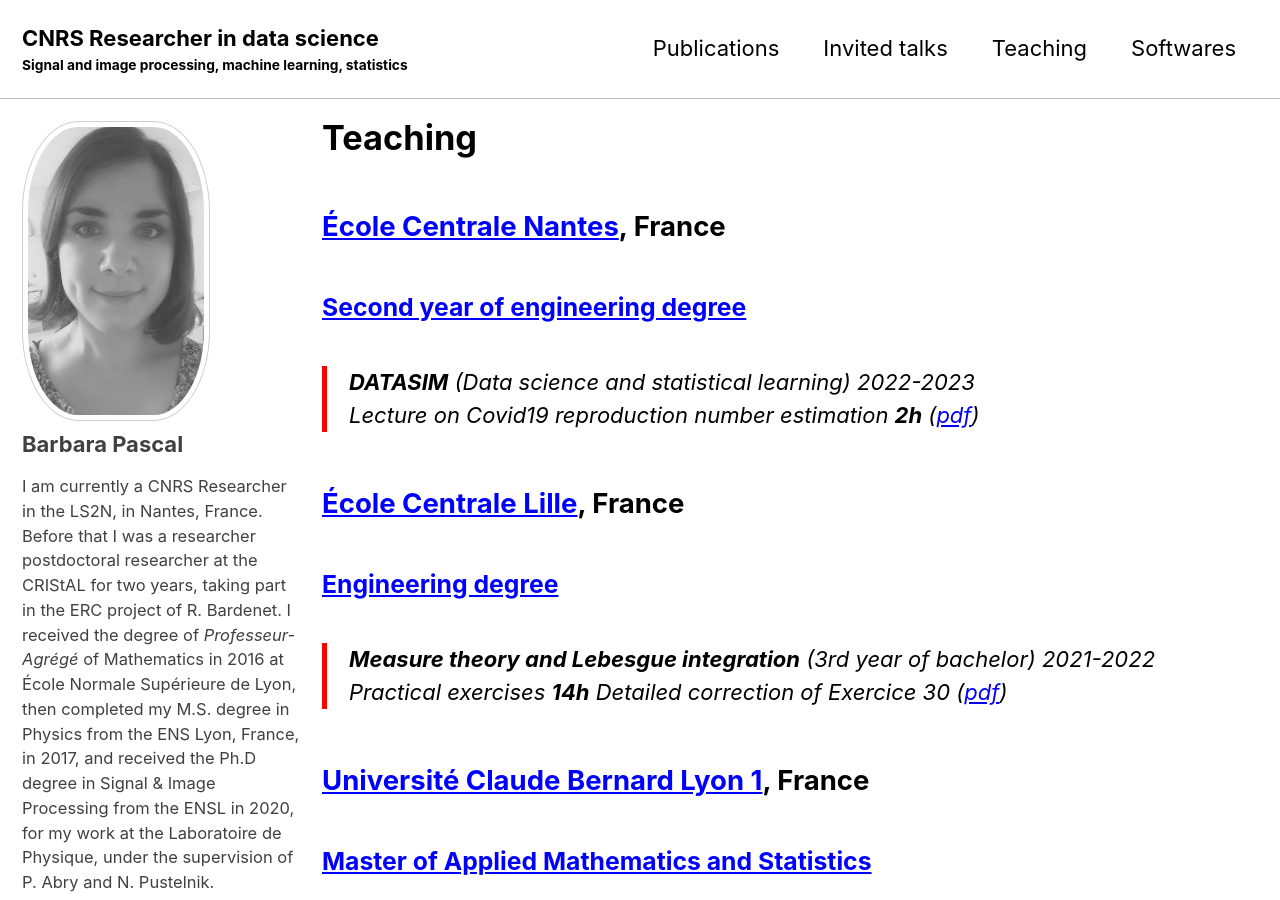
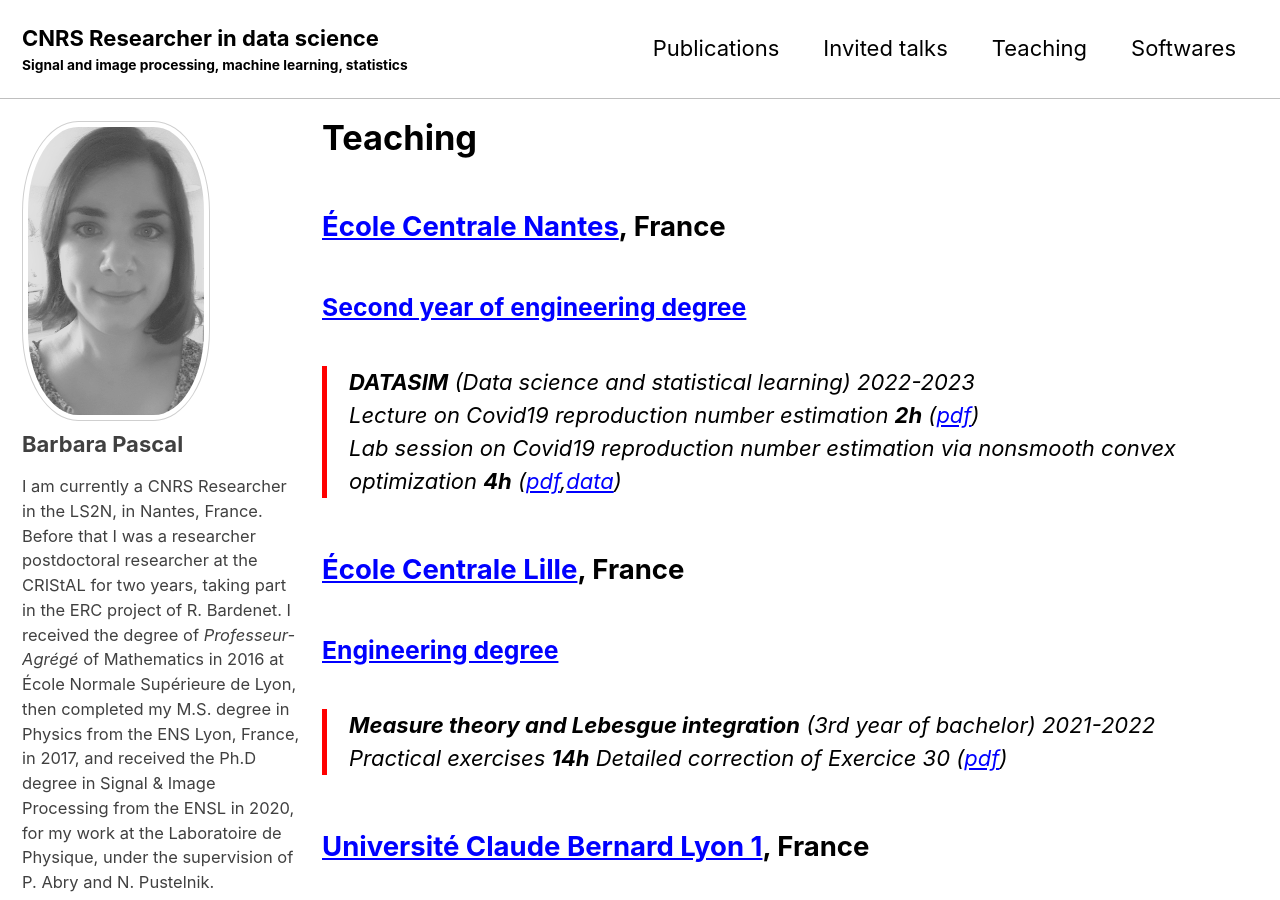
Before and after one commit to bpascal-fr/bpascal-fr.github.io, a Jekyll site: the page built from _pages/teaching.md, in a window 1280 px wide and 900 px high. Built offline with Jekyll 4.4.1, drawn with Linux system fonts in a browser that asks for light colours; cached includes are drawn as plain includes; nearby versions of some CDN libraries; some web fonts are replaced.

Commit message:
lab session

```diff
--- a/_pages/teaching.md
+++ b/_pages/teaching.md
@@ -12,6 +12,7 @@ title: "Teaching"
 
 > **DATASIM** (Data science and statistical learning) *2022-2023*
 Lecture on Covid19 reproduction number estimation **2h** ([pdf](../assets/pdfs/CM.pdf))
+Lab session on Covid19 reproduction number estimation *via* nonsmooth convex optimization **4h** ([pdf](../assets/pdfs/TP_covid.pdf),[data](../assets/data/data_covid.mat))
 
 ## [École Centrale Lille](https://centralelille.fr/), France
 
```
